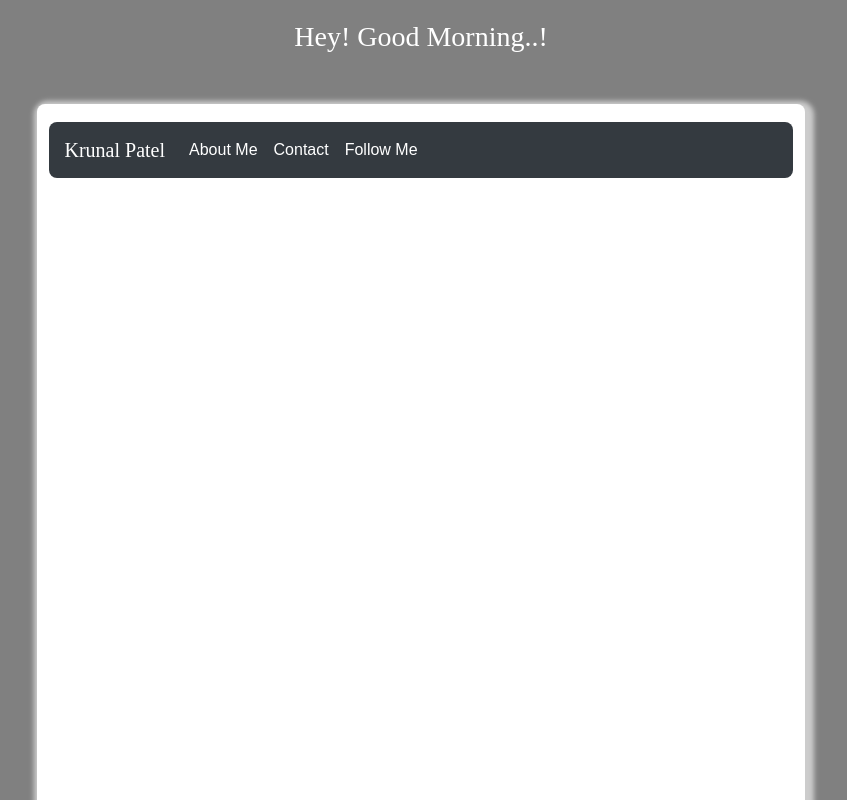
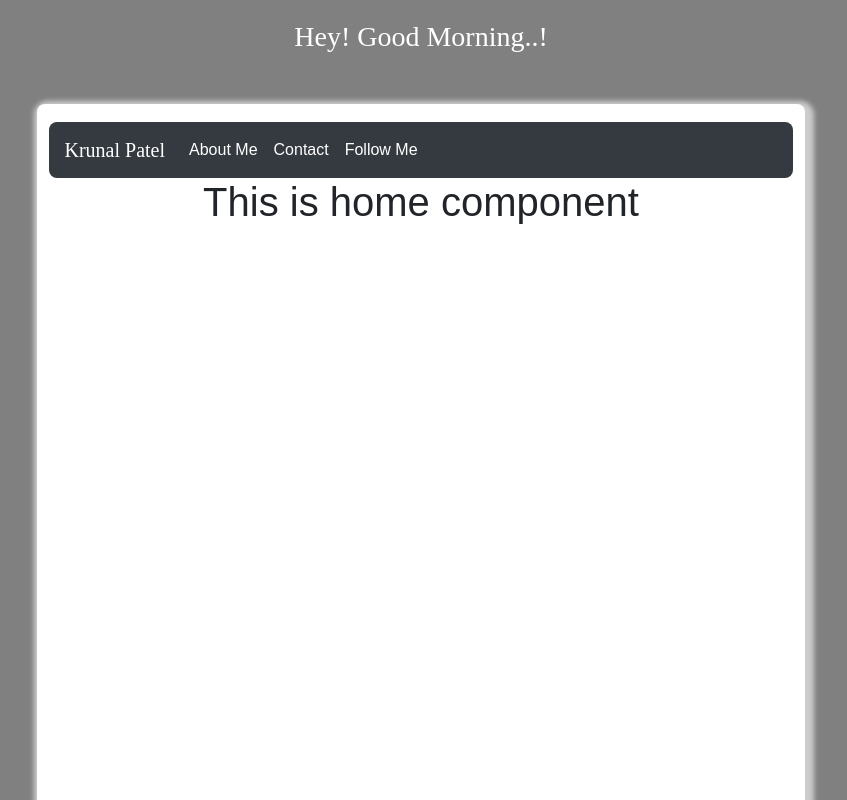
Before and after one commit to krunal90/ReactJs-Project, a React (Create React App) app: page / in a window 1280 px wide. Shown: the top 800 px of the page, without its empty margins (219-1066 px from the left). Built offline with nearby package versions, Linux system fonts and the light colour scheme.

Commit message:
Created Home Component and made it default page

```diff
--- a/src/App.js
+++ b/src/App.js
@@ -1,7 +1,8 @@
 import React, { Component } from 'react';
-import { BrowserRouter as Router, Route } from 'react-router-dom';
+import { BrowserRouter as Router, Route, BrowserHistory, IndexRoute } from 'react-router-dom';
 import NavbarLink from './navbar';
 import './App.css';
+import Home from './uiComponents/Home';
 import About from './uiComponents/aboutMe';
 import Contact from './uiComponents/contact';
 
@@ -17,6 +18,7 @@ class App extends Component {
         <Router>
           <div className="AppBody">
             <NavbarLink />
+            <Route path="/" exact component={Home} />
             <Route path="/about" component={About} />
             <Route path="/contact" component={Contact} />
             </div>
--- a/src/navbar.css
+++ b/src/navbar.css
@@ -5,6 +5,7 @@
 }
 .navbar_Brand_Name {
   font-family: cursive;
+  color: white;
 }
 
 .navLink {
--- a/src/navbar.js
+++ b/src/navbar.js
@@ -5,11 +5,13 @@ import { Nav } from 'react-bootstrap';
 import './navbar.css';
 
 export default class NavbarLink extends Component {
+
   render() {
     return (
         <Navbar className="navigationBar" bg="dark" variant="dark">
-        <Navbar.Brand href="#home" className="navbar_Brand_Name">
-          Krunal Patel</Navbar.Brand>
+        <Navbar.Brand>
+          <Link className="navbar_Brand_Name" to="/">Krunal Patel</Link>
+        </Navbar.Brand>
         <Nav className="mr-auto">
           <Nav.Link>
             <Link className="navLink" to="/about">About Me</Link>
@@ -18,7 +20,7 @@ export default class NavbarLink extends Component {
             <Link className="navLink" to="/contact">Contact</Link>
           </Nav.Link>
           <Nav.Link>
-            <Link className="navLink" to="/">Follow Me</Link>
+            <Link className="navLink" to="/follow">Follow Me</Link>
           </Nav.Link>
         </Nav>
       </Navbar>
--- /dev/null
+++ b/src/uiComponents/Home.js
@@ -0,0 +1,11 @@
+import React, { Component } from 'react';
+
+export default class Home extends Component {
+  render() {
+    return (
+      <div>
+        <h1>This is home component</h1>
+      </div>
+    )
+  }
+}
```
